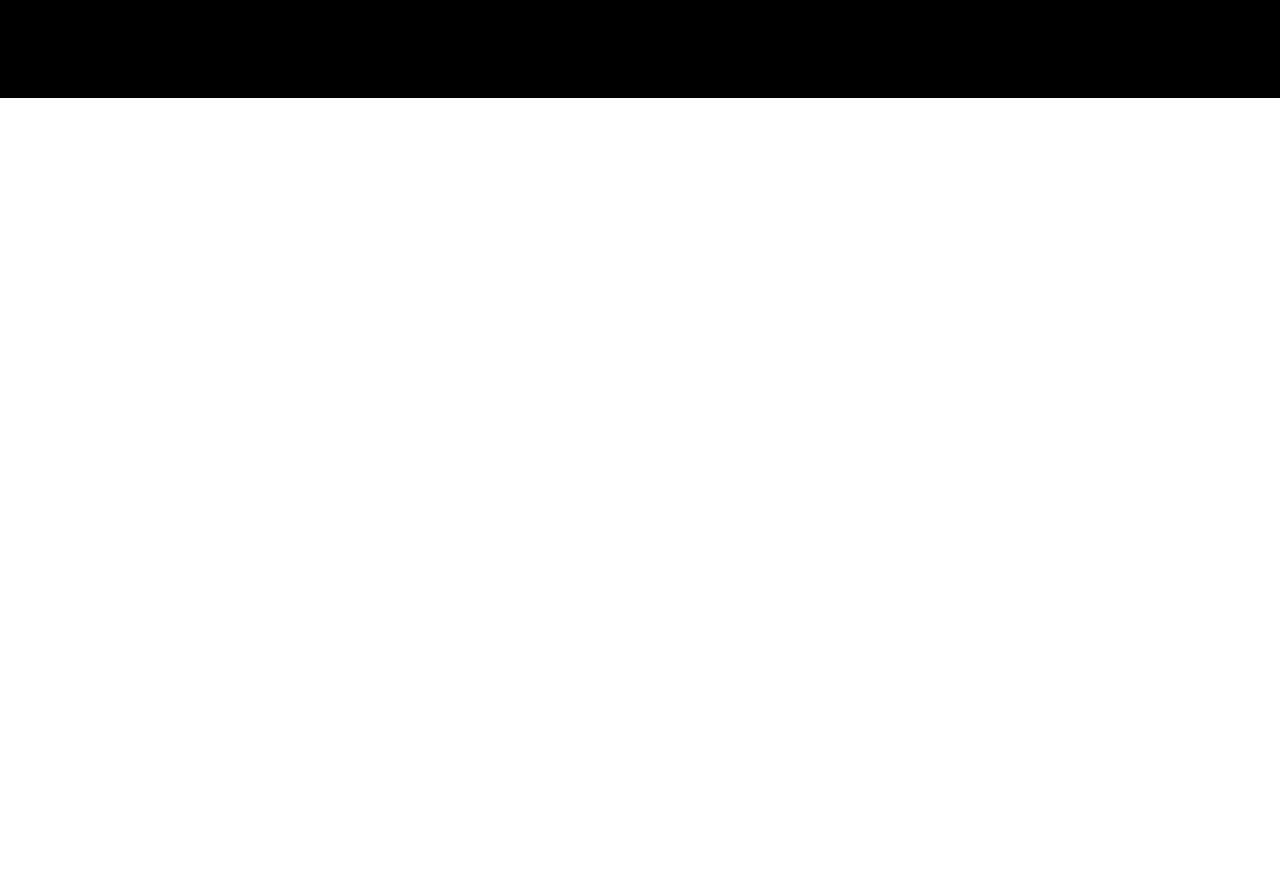
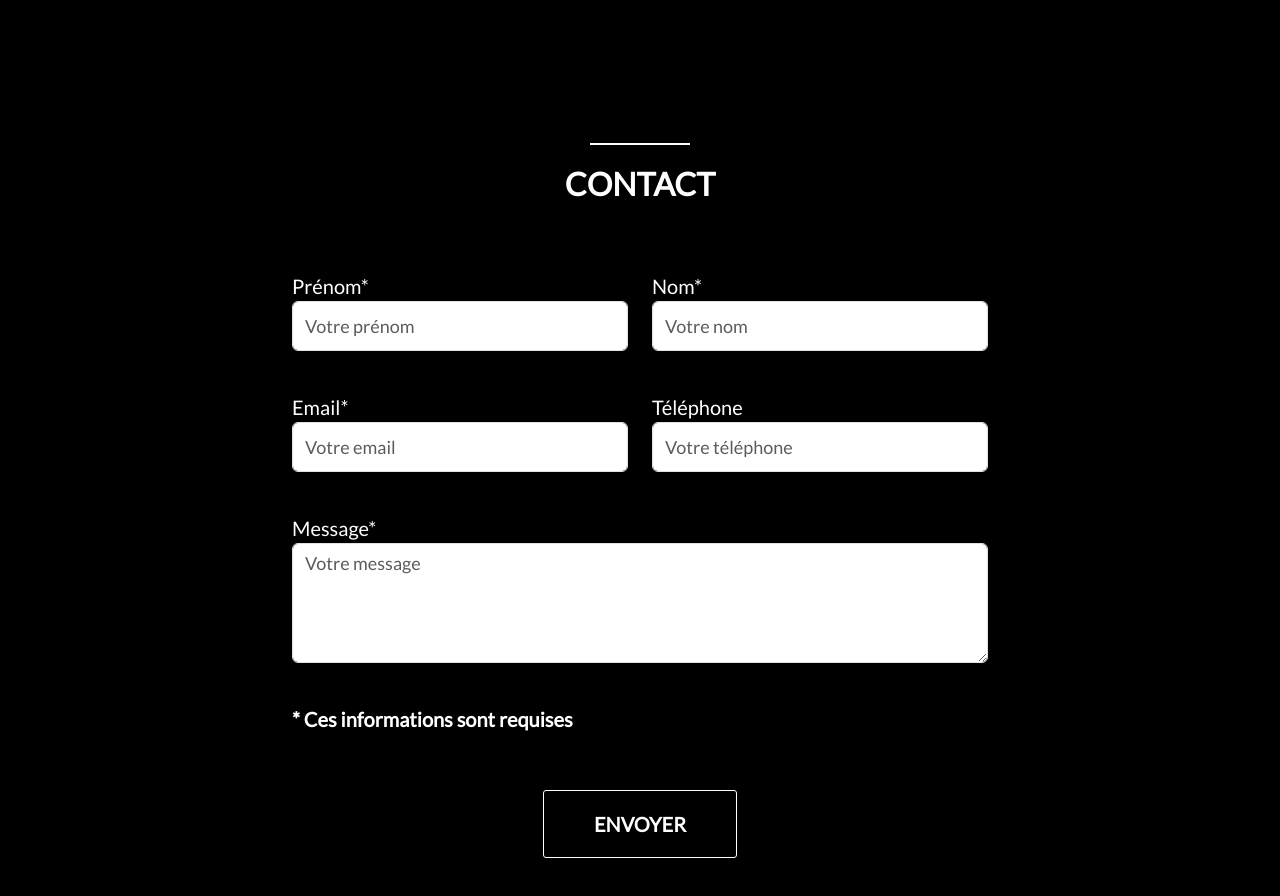
Before and after one commit to mohamedhanafi69120/Mon_Portfolio, a React (Vite) app: page / in a window 1280 px wide. Shown: the part 3619-4515 px from the top of the page. Before the commit the page ends 3717 px from the top, so only its background shows below. Built offline with nearby package versions, Linux system fonts and the light colour scheme.

Commit message:
Ajout du composant contact et mise en forme

```diff
--- /dev/null
+++ b/src/components/Contact.jsx
@@ -0,0 +1,95 @@
+// Contact.jsx
+
+import React from "react";
+
+const Contact = () => {
+  return (
+    <section id="contact">
+      <div className="container">
+        <div className="white-divider"></div>
+        <div className="heading">
+          <h2 className="title second-color">Contact</h2>
+        </div>
+        <div className="row">
+          <div className="col-lg-8 col-lg-offset-1" style={{ margin: "auto" }}>
+            <form id="contact-form" method="post" action="php/contact.php">
+              <div className="row">
+                <div className="col-md-6">
+                  <label htmlFor="firstname">Prénom*</label>
+                  <input
+                    type="text"
+                    id="firstname"
+                    name="firstname"
+                    className="form-control"
+                    placeholder="Votre prénom"
+                  />
+                  <p className="comments"></p>
+                </div>
+                <div className="col-md-6">
+                  <label htmlFor="name">Nom*</label>
+                  <input
+                    type="text"
+                    id="name"
+                    name="name"
+                    className="form-control"
+                    placeholder="Votre nom"
+                  />
+                  <p className="comments"></p>
+                </div>
+                <div className="col-md-6">
+                  <label htmlFor="email">Email*</label>
+                  <input
+                    type="email"
+                    id="email"
+                    name="email"
+                    className="form-control"
+                    placeholder="Votre email"
+                  />
+                  <p className="comments"></p>
+                </div>
+                <div className="col-md-6">
+                  <label htmlFor="phone">Téléphone</label>
+                  <input
+                    type="tel"
+                    id="phone"
+                    name="phone"
+                    className="form-control"
+                    placeholder="Votre téléphone"
+                  />
+                  <p className="comments"></p>
+                </div>
+                <div className="col-md-12">
+                  <label htmlFor="message">Message*</label>
+                  <textarea
+                    id="message"
+                    name="message"
+                    className="form-control"
+                    placeholder="Votre message"
+                    rows="5"
+                    style={{ height: "120px" }}
+                  ></textarea>
+                  <p className="comments"></p>
+                </div>
+                <div className="col-md-12">
+                  <p>
+                    <strong>* Ces informations sont requises</strong>
+                  </p>
+                </div>
+                <div className="col-md-12">
+                  <input
+                    type="submit"
+                    className="button1"
+                    name="submit"
+                    value="Envoyer"
+                  />
+                </div>
+              </div>
+            </form>
+          </div>
+        </div>
+      </div>
+    </section>
+  );
+};
+
+export default Contact;
--- a/src/pages/Home.jsx
+++ b/src/pages/Home.jsx
@@ -3,6 +3,7 @@ import About from "../components/AboutMe";
 import Skills from "../components/Skills";
 import Experience from "../components/Experience";
 import Portfolio from "../components/Portfolio";
+import Contact from "../components/Contact";
 
 const Home = () => {
   return (
@@ -12,6 +13,7 @@ const Home = () => {
         <Skills />
         <Experience />
         <Portfolio />
+        <Contact />
       </main>
     </div>
   );
--- /dev/null
+++ b/src/sass/contact.scss
@@ -0,0 +1,39 @@
+@use "./variables" as variables; // Import correct de variables.scss
+
+/* CONTACT */
+
+#contact {
+  background: variables.$color-primary;
+
+  .heading {
+    text-transform: uppercase;
+  }
+
+  &-form {
+    font-size: 20px;
+    color: variables.$color-white;
+    padding: 20px;
+    input[type="submit"] {
+      margin: 40px auto 0;
+      display: block;
+    }
+  }
+  .form-control {
+    height: 50px;
+    font-size: 18px;
+  }
+
+  .comments {
+    font-style: italic;
+    font-size: 18px;
+    color: variables.$color-white;
+    height: 25px;
+  }
+
+  .thank-you {
+    text-align: center;
+    margin-top: 15px;
+    font-weight: bold;
+    font-size: 22px;
+  }
+}
--- a/src/sass/main.scss
+++ b/src/sass/main.scss
@@ -6,3 +6,4 @@
 @use "./skill.scss";
 @use "./experiences.scss";
 @use "./portfolio.scss";
+@use "./contact.scss";
--- a/src/style/style.css
+++ b/src/style/style.css
@@ -421,4 +421,37 @@ section .heading {
   white-space: pre-wrap;
 }
 
+/* CONTACT */
+#contact {
+  background: #000;
+}
+#contact .heading {
+  text-transform: uppercase;
+}
+#contact-form {
+  font-size: 20px;
+  color: #fff;
+  padding: 20px;
+}
+#contact-form input[type=submit] {
+  margin: 40px auto 0;
+  display: block;
+}
+#contact .form-control {
+  height: 50px;
+  font-size: 18px;
+}
+#contact .comments {
+  font-style: italic;
+  font-size: 18px;
+  color: #fff;
+  height: 25px;
+}
+#contact .thank-you {
+  text-align: center;
+  margin-top: 15px;
+  font-weight: bold;
+  font-size: 22px;
+}
+
 /*# sourceMappingURL=style.css.map */
```
Also changed, not shown: 1 other file (tests, documents, lock files or other folders).
